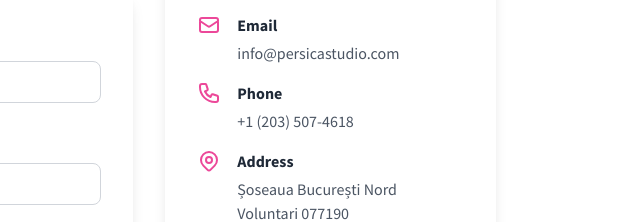
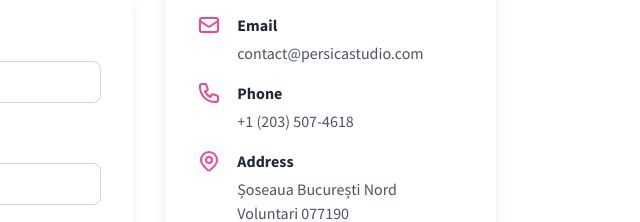
Before and after one commit to brabus1000/Persica-Studio, a plain HTML site: page contact.html in a window 1280 px wide. Shown: the part 511-733 px from the top of the page, 640-1280 px from the left. Drawn offline with nearby package versions, Linux system fonts and the light colour scheme.

Commit message:
Update contact.html Contact Changes

```diff
--- a/contact.html
+++ b/contact.html
@@ -167,7 +167,7 @@
                 </div>
                 <div>
                   <p class="font-bold mb-1">Email</p>
-                  <p class="text-gray-600">info@persicastudio.com</p>
+                  <p class="text-gray-600">contact@persicastudio.com</p>
                 </div>
               </div>
 
```
